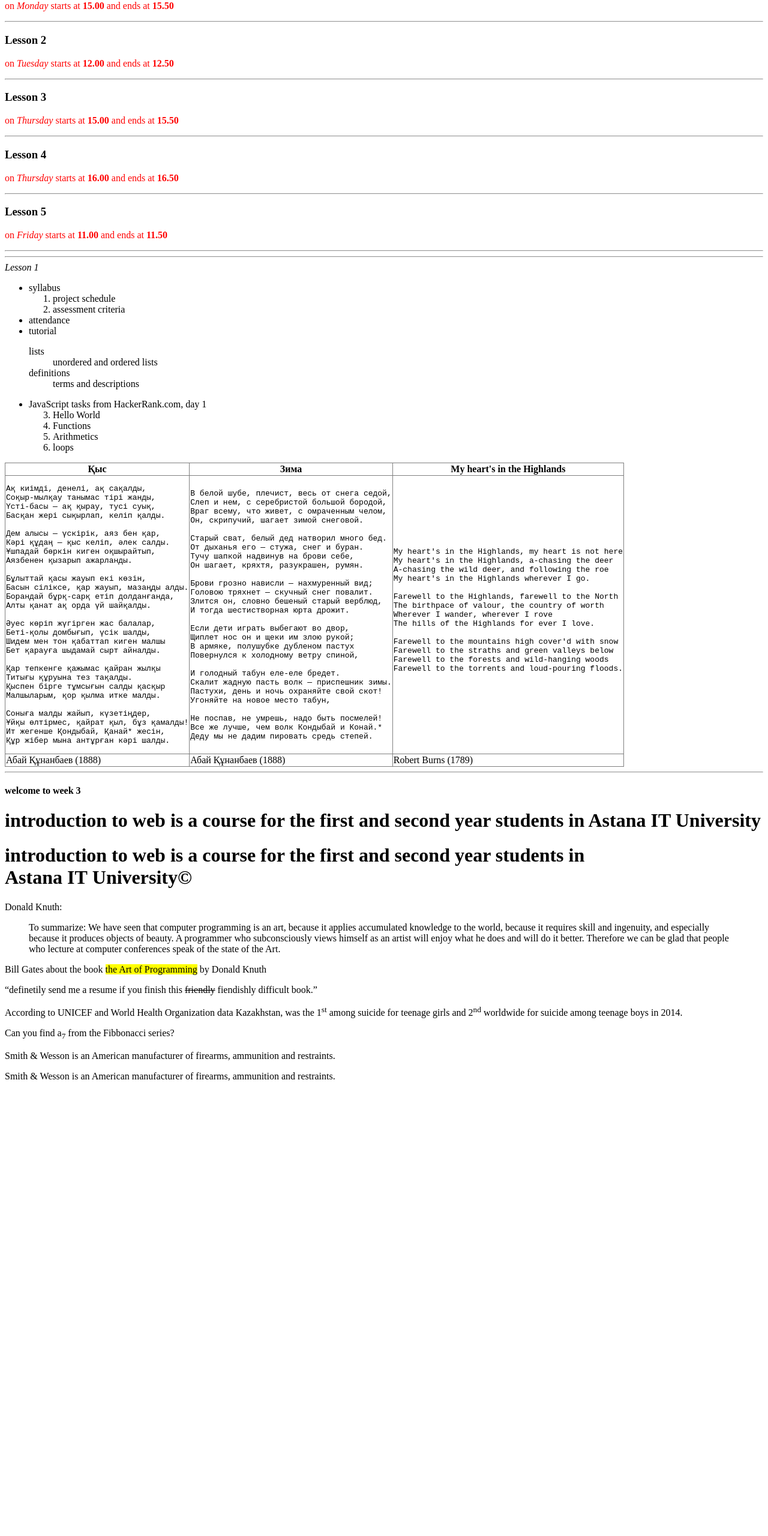
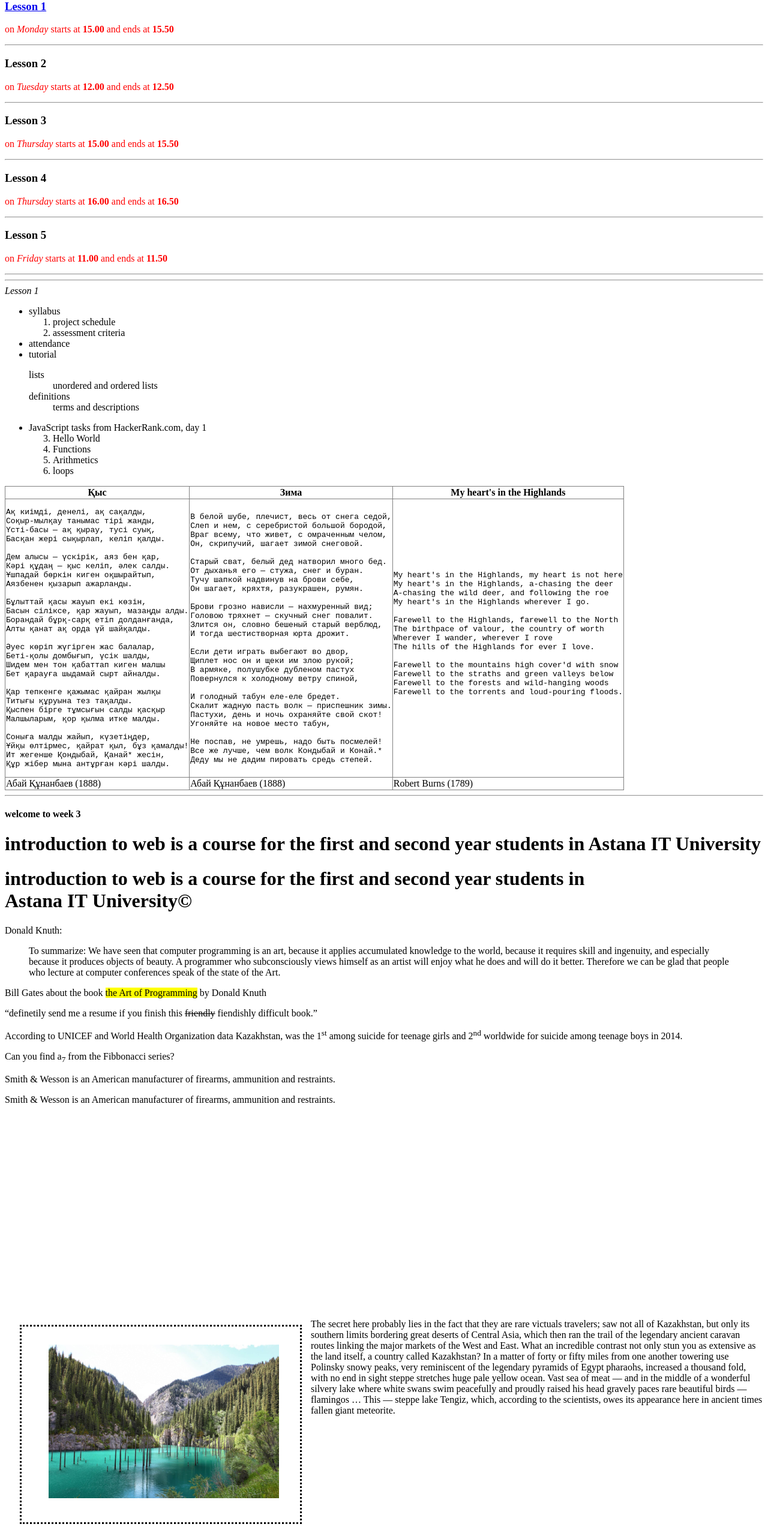
Before and after one commit to milenacheremnova/IT-1902, a plain HTML site: page myPage.html in a window 1280 px wide. Shown: the part 140-2700 px from the top of the page at 60% size. Before the commit the page ends 2307 px from the top, so only its background shows below. Drawn offline with Linux system fonts and the light colour scheme.

Commit message:
Update myPage.html

```diff
--- a/myPage.html
+++ b/myPage.html
@@ -2,20 +2,41 @@
 <html>
 <head>
   <link rel="stylesheet" href="style.css">
+  <script src="js.js"></script>
   <title>IT-1902</title>
+  <script>
+    //console.log("test 1")
+    //alert("test 2")
+    function function_1()
+    {
+      let h1Text = document.querySelector("h1").innerHTML
+      if(h1Text.includes("C1.3.52"))
+      {
+        console.log("it works internally")
+      }
+      else
+      {
+        h1Text = "introduction to web (C1.3.52)"
+      }
+      document.querySelector("h1").innerHTML = h1Text
+    }
+  </script>
 </head>
 <body>
 <h1>introduction to web (C1.3.58)</h1>
 <hr>
-<p class="schedule"><h3><a href="#L1">Lesson 1</a></h3><font color = "Red"> on <i>Monday</i> starts at <b>15.00</b> and ends at <b>15.50</b> </p></font>
+<button type="button" onclick="function_1()">button 1</button>
+<button type="button" onclick="function_2()">button 2</button>
 <hr>
-<p class="schedule"><h3>Lesson 2</h3><font color = "Red"> on <i>Tuesday</i> starts at <b>12.00</b> and ends at <b>12.50</b></b> </p></font>
+<h3><a href="#L1">Lesson 1</a></h3><p class="schedule">on <i>Monday</i> starts at <b>15.00</b> and ends at <b>15.50</b> </p>
 <hr>
-<p class="schedule"><h3>Lesson 3</h3><font color = "Red"> on <i>Thursday</i> starts at <b>15.00</b> and ends at <b>15.50</b> </p></font>
+<h3>Lesson 2</h3><p class="schedule">on <i>Tuesday</i> starts at <b>12.00</b> and ends at <b>12.50</b></b> </p>
 <hr>
-<p class="schedule"><h3>Lesson 4</h3><font color = "Red"> on <i>Thursday</i> starts at <b>16.00</b> and ends at <b>16.50</b> </p></font>
+<h3>Lesson 3</h3><p class="schedule">on <i>Thursday</i> starts at <b>15.00</b> and ends at <b>15.50</b> </p>
 <hr>
-<p class="schedule"><h3>Lesson 5</h3><font color = "Red"> on <i>Friday</i> starts at <b>11.00</b> and ends at <b>11.50</b> </p></font>
+<h3>Lesson 4</h3><p class="schedule">on <i>Thursday</i> starts at <b>16.00</b> and ends at <b>16.50</b> </p>
+<hr>
+<h3>Lesson 5</h3><p class="schedule">on <i>Friday</i> starts at <b>11.00</b> and ends at <b>11.50</b> </p>
 <hr><hr>
 <div id="L1">
   <em>Lesson 1</em>
@@ -158,7 +179,7 @@ Farewell to the torrents and loud-pouring floods.
   <h4>welcome to week 3</h4>
   <h1>introduction to web is a course for the first
      and second year students in Astana IT University</h1>
- <h1>introduction to web is a course for the first
+  <h1>introduction to web is a course for the first
     and second year students in Astana&nbspIT&nbspUniversity&copy</h1>
 <p>Donald Knuth:</p>
 <blockquote>
@@ -198,6 +219,20 @@ To summarize: We have seen that computer programming is an art,
   <p>&nbsp</p>
   <p>&nbsp</p>
   <p>&nbsp</p>
+  <p>
+    <img class="imgClass" width="384" height="256" src="2.jpg" alt="Qaiyndy" title="Lake with trees"/>
+    The secret here probably lies in the fact that they are rare victuals travelers; saw not all of Kazakhstan, but only its southern limits bordering great deserts of Central Asia, which then ran the trail of the legendary ancient caravan routes linking the major markets of the West and East.
+    What an incredible contrast not only stun you as extensive as the land itself, a country called Kazakhstan?
+    In a matter of forty or fifty miles from one another towering use Polinsky snowy peaks, very reminiscent of the legendary pyramids of Egypt pharaohs, increased a thousand fold, with no end in sight steppe stretches huge pale yellow ocean.
+    Vast sea of meat — and in the middle of a wonderful silvery lake where white swans swim peacefully and proudly raised his head gravely paces rare beautiful birds — flamingos … This — steppe lake Tengiz, which, according to the scientists, owes its appearance here in ancient times fallen giant meteorite.
+    <br style="clear:both" />
+  </p>
+  <p>
+    <img class="imgClass"  width="384" height="288" src="3.jpg" alt="Marqakol" title="Marqakol Nature Reserve"/>
+    It is a long ride to get to Lake Markakol, and an expensive journey because of the need for permits, but foreigners who make it this far will be rewarded with some of the most spectacular views of the Altai mountains. If you make it to lonely Urunkhayka, the peaceful landscape will wash away the pains of the bumpy ride there.
+    Rare fauna and flora are under threat here, as the reserve does not have the money to fight off Chinese poachers from across the border
+    <br style="clear:both" />
+  </p>
 </div>
 </body>
 </html>
```
